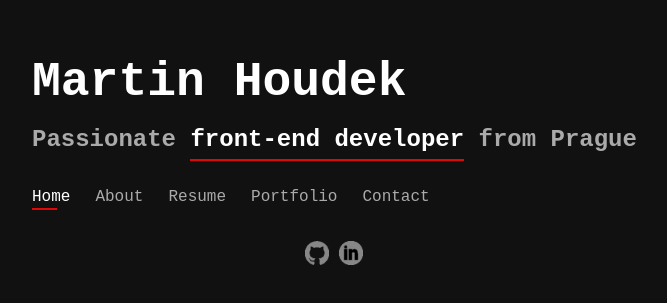
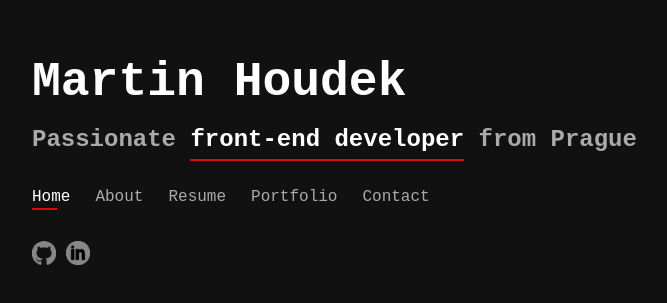
Before and after one commit to FurdyHrosek/Portfolio, a website built with webpack: page index.html in a window 1280 px wide. Shown: the part 239-542 px from the top of the page, without its empty margins (188-855 px from the left). Built offline with nearby package versions, Linux system fonts and the light colour scheme; some packages are replaced by stand-ins of ours; files whose address does not match are found by name.

```diff
--- a/src/scss/components/_socials.scss
+++ b/src/scss/components/_socials.scss
@@ -21,8 +21,10 @@
 }
 
 header {
-    .social-links {
-        justify-content: center;
+    @include max-md {
+        .social-links {
+            justify-content: center;
+        }
     }
 }
 
```
